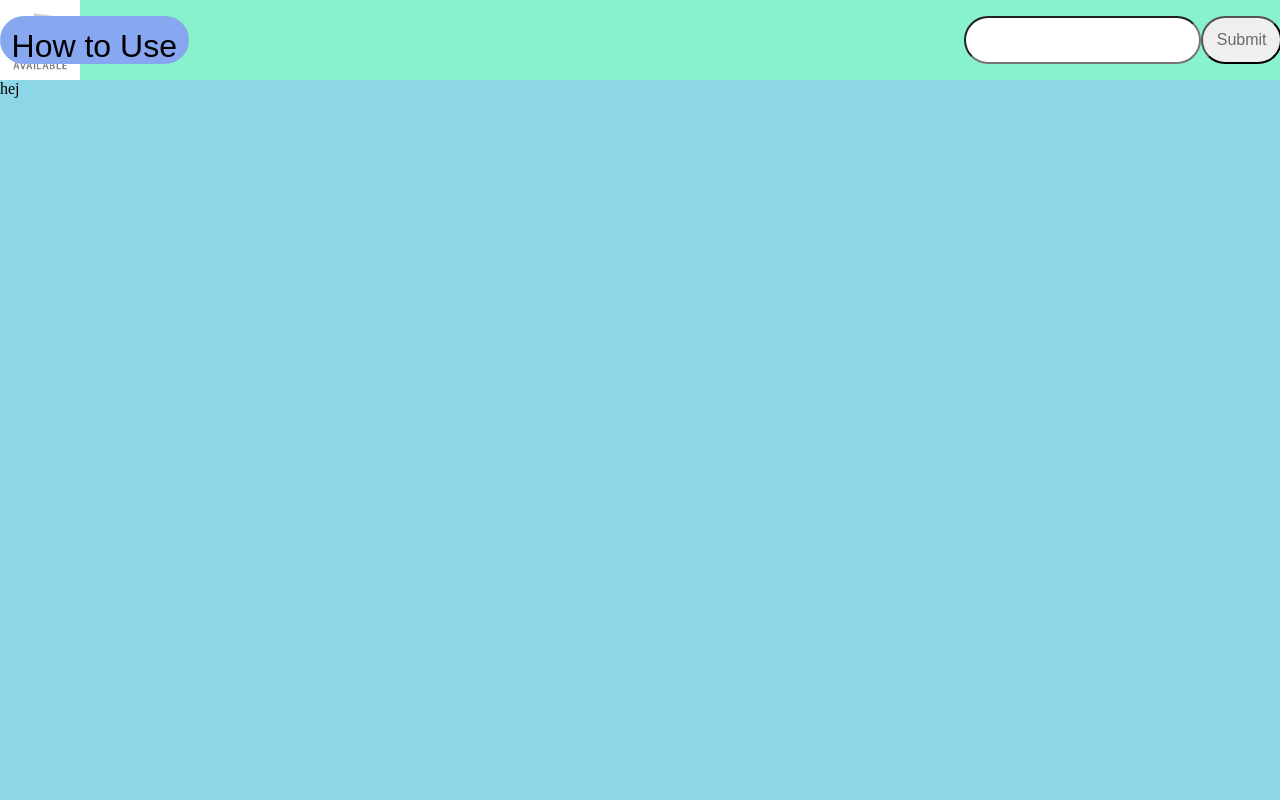
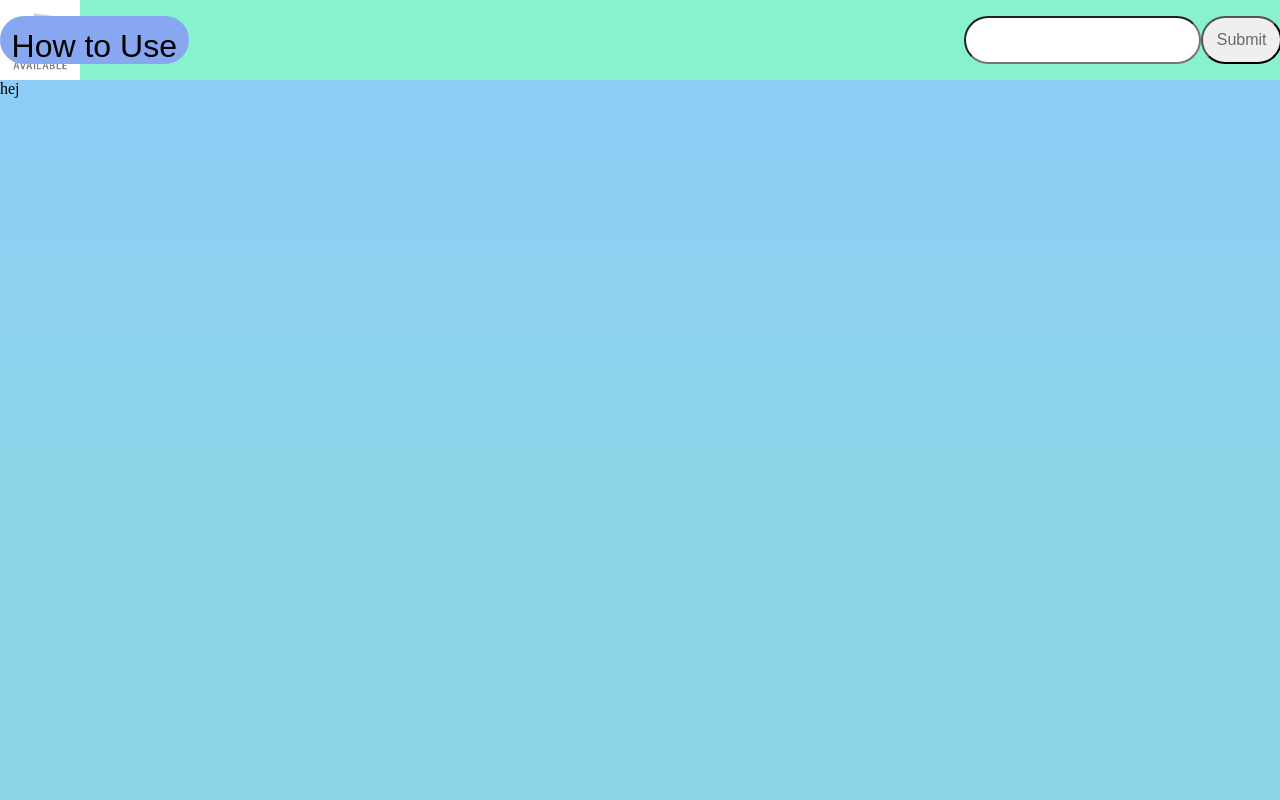
Before and after one commit to SamuelHellqvist/tnmk30_lego, a PHP site: page /chosenBrick.php in a window 1280 px wide. Run offline with PHP 8.4, Linux system fonts and the light colour scheme; data that the repository does not hold is empty.

Commit message:
löste felet med att söksidans bakgrund repiteterar

```diff
--- a/head.txt
+++ b/head.txt
@@ -9,7 +9,7 @@
     <link rel="stylesheet" href="style.css">
     <script src="script.js" defer></script>
 </head>
-<body class="heightlessBody">
+<body>
     <!-- header -->
     <header>
 
--- a/style.css
+++ b/style.css
@@ -17,16 +17,12 @@
 
 /*All content på sidan*/
 body {
-    height: 100vh;
+    min-height: 100vh;
     width: 100%;
     overflow-x: hidden;
 
     background: rgb(141,214,231);
     background: linear-gradient(0deg, rgba(141,214,231,1) 35%, rgba(141,203,250,1) 100%);
-}
-
-.heightlessBody{
-    background: rgb(141,214,231);
 }
 
 /* Allt i header*/
```
